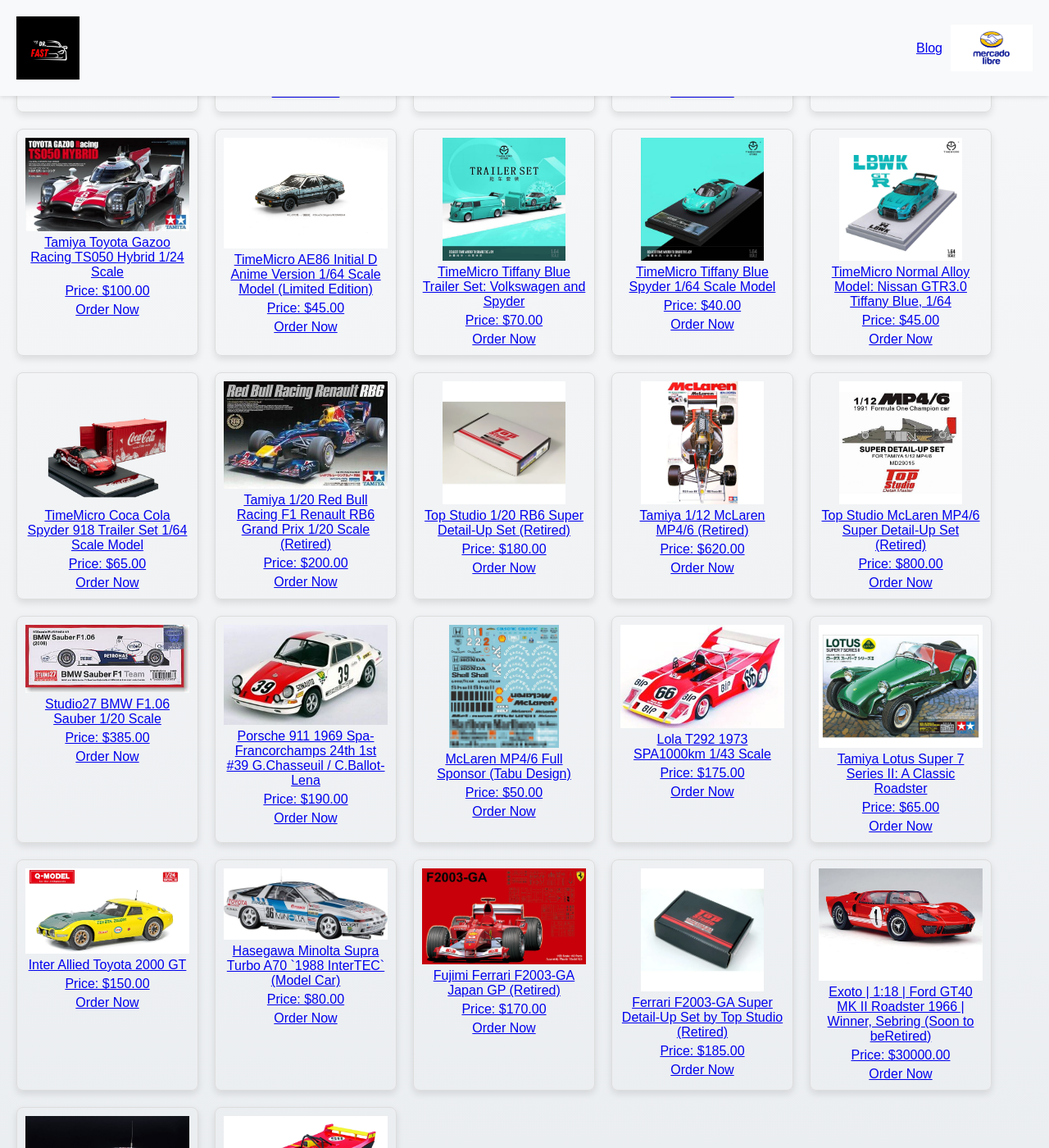
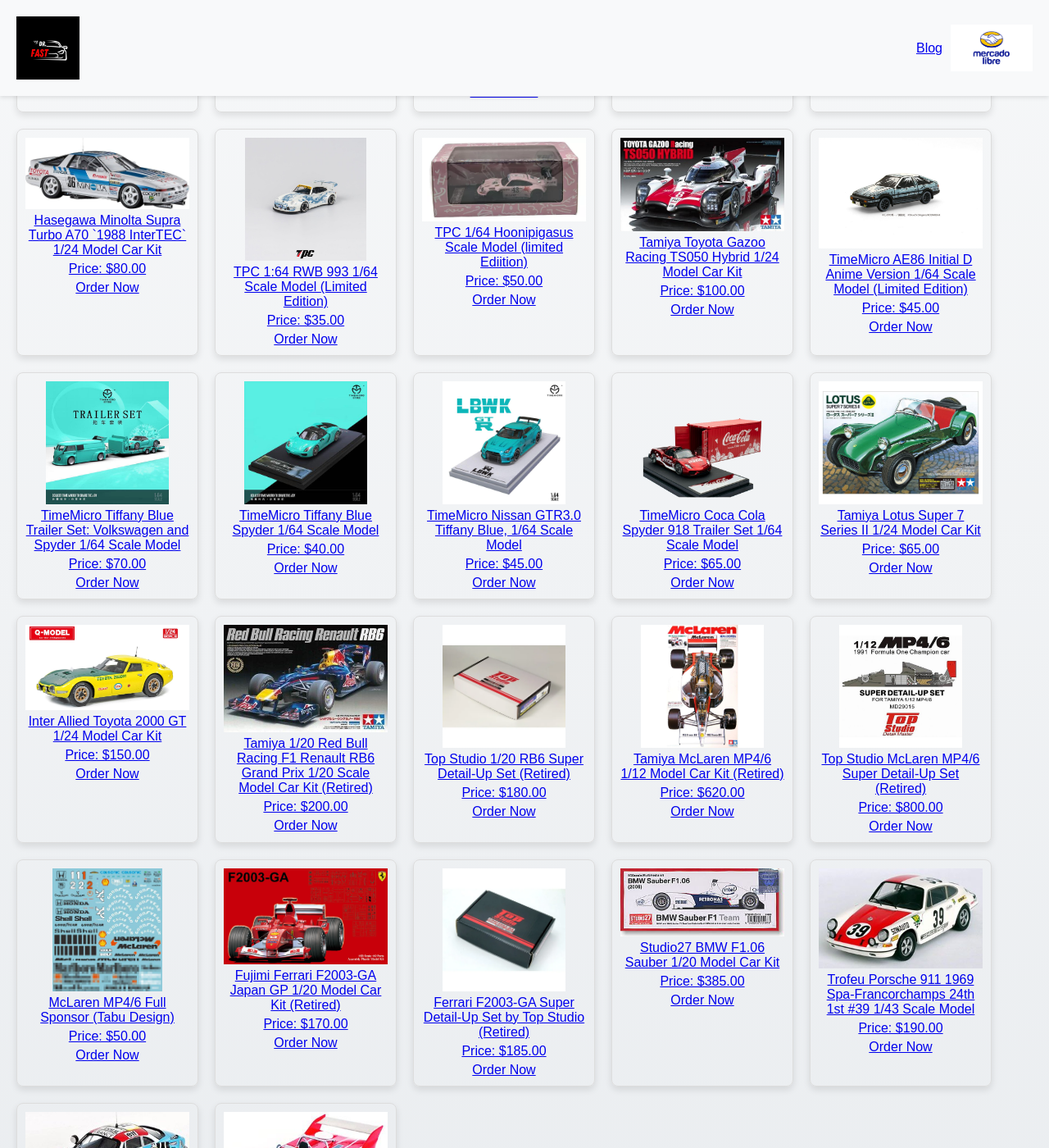
Before and after one commit to drfastfinds/drfastfinds-site, a Jekyll site: the page built from index.markdown, in a window 1280 px wide and 1400 px high, scrolled down 300 px. Shown: the whole window at 82% size. Built offline with Jekyll 4.4.1, drawn with Linux system fonts in a browser that asks for light colours; some of the changed text lies outside the part shown.

Commit message:
Update index.markdown

```diff
--- a/index.markdown
+++ b/index.markdown
@@ -61,6 +61,16 @@
 
 
 <div class="gallery">
+
+<div class="product">
+        <a href="{{ site.baseurl }}/products/nissan-240-rs">
+            <img src="{{ site.baseurl }}/assets/images/nsnr.png" alt="Beemax Nissan 240 RS">
+            <p>Nissan 240 RS '84 Safari Rally 1/24 Model Car Kit</p>
+            <p>Price: $155.00</p>
+            <a href="{{ site.baseurl }}/order" class="order-now">Order Now</a>
+        </a>
+    </div>
+
     <!-- Bugatti Divo -->
 <div class="product">
     <a href="{{ site.baseurl }}/products/bugatti-divo">
@@ -75,18 +85,35 @@
 <div class="product">
     <a href="{{ site.baseurl }}/products/porsche-963">
         <img src="{{ site.baseurl }}/assets/images/963.jpg" alt="Bburago Porsche 963 LMDH #5 Le Mans 1/24 Scale">
-        <p>Bburago Porsche 963 LMDH #5 Le Mans 1/24 Scale</p>
+        <p>Bburago Porsche 963 LMDH #5 Le Mans 1/24 Scale Model</p>
         <p>Price: $40.00</p>
         <p class="sold-out">SOLD OUT</p>
     </a>
 </div>
 
-<!-- Trofeu Alpine A110 -->
 <div class="product">
-    <a href="{{ site.baseurl }}/products/A110">
-        <img src="{{ site.baseurl }}/assets/images/trfa.jpg" alt="Trofeu Alpine A110 1/43 Scale Model">
-        <p>Trofeu Alpine A110 1/43 Scale Model</p>
-        <p>Price: $155.00</p>
+        <a href="{{ site.baseurl }}/products/ferrari-312p">
+            <img src="{{ site.baseurl }}/assets/images/312.jpg" alt="Bburago Ferrari 312P: A Diecast Tribute to Racing History">
+            <p>Bburago Ferrari 312P 1/43 Scale Model</p>
+            <p>Price: $35.00</p>
+            <a href="{{ site.baseurl }}/order" class="order-now">Order Now</a>
+        </a>
+    </div>
+
+<div class="product">
+        <a href="{{ site.baseurl }}/products/ford-gt40-roadster-sebring">
+            <img src="{{ site.baseurl }}/assets/images/fgt.jpg" alt="Exoto | 1:18 | Ford GT40 MK II Roadster 1966 | Winner, Sebring">
+            <p>Exoto 1/18 Ford GT40 MK II Roadster 1966 Winner, Sebring (Soon to beRetired)</p>
+            <p>Price: $30000.00</p>
+            <a href="{{ site.baseurl }}/order" class="order-now">Order Now</a>
+        </a>
+    </div>
+
+ <div class="product">
+    <a href="{{ site.baseurl }}/products/minolta-supra-turbo-a70-1988-intertec">
+        <img src="{{ site.baseurl }}/assets/images/hmin.jpg" alt="Hasegawa Minolta Supra Turbo A70 `1988 InterTEC` (Model Car)">
+        <p>Hasegawa Minolta Supra Turbo A70 `1988 InterTEC` 1/24 Model Car Kit</p>
+        <p>Price: $80.00</p>
         <a href="{{ site.baseurl }}/order" class="order-now">Order Now</a>
     </a>
 </div>
@@ -105,7 +132,7 @@
 <div class="product">
     <a href="{{ site.baseurl }}/products/hoonipigasus">
         <img src="{{ site.baseurl }}/assets/images/hpig-4.jpg" alt="Hoonipigasus: Ken Block's Porsche Racing Legend">
-        <p>TPC 1/64 Hoonipigasus: Ken Block's Porsche Racing Legend</p>
+        <p>TPC 1/64 Hoonipigasus Scale Model (limited Ediition)</p>
         <p>Price: $50.00</p>
         <a href="{{ site.baseurl }}/order" class="order-now">Order Now</a>
     </a>
@@ -115,7 +142,7 @@
 <div class="product">
     <a href="{{ site.baseurl }}/products/toyotagazoo">
         <img src="{{ site.baseurl }}/assets/images/tgaz.jpg" alt="Tamiya Toyota Gazoo Racing TS050 Hybrid 1/24 Scale">
-        <p>Tamiya Toyota Gazoo Racing TS050 Hybrid 1/24 Scale</p>
+        <p>Tamiya Toyota Gazoo Racing TS050 Hybrid 1/24 Model Car Kit</p>
         <p>Price: $100.00</p>
         <a href="{{ site.baseurl }}/order" class="order-now">Order Now</a>
     </a>
@@ -135,7 +162,7 @@
 <div class="product">
     <a href="{{ site.baseurl }}/products/timemicro-tiffany-blue-trailer">
         <img src="{{ site.baseurl }}/assets/images/tftra.jpg" alt="TimeMicro Tiffany Blue Trailer Set: Volkswagen and Spyder">
-        <p>TimeMicro Tiffany Blue Trailer Set: Volkswagen and Spyder</p>
+        <p>TimeMicro Tiffany Blue Trailer Set: Volkswagen and Spyder 1/64 Scale Model</p>
         <p>Price: $70.00</p>
         <a href="{{ site.baseurl }}/order" class="order-now">Order Now</a>
     </a>
@@ -156,7 +183,7 @@
 <div class="product">
     <a href="{{ site.baseurl }}/products/timemicro-nissan-gtr3">
         <img src="{{ site.baseurl }}/assets/images/tmlb.jpg" alt="TimeMicro Normal Alloy Model: Nissan GTR3.0 Tiffany Blue, 1/64">
-        <p>TimeMicro Normal Alloy Model: Nissan GTR3.0 Tiffany Blue, 1/64</p>
+        <p>TimeMicro Nissan GTR3.0 Tiffany Blue, 1/64 Scale Model</p>
         <p>Price: $45.00</p>
         <a href="{{ site.baseurl }}/order" class="order-now">Order Now</a>
     </a>
@@ -172,11 +199,29 @@
     </a>
 </div>
 
+<div class="product">
+        <a href="{{ site.baseurl }}/products/lotus-super-7">
+            <img src="{{ site.baseurl }}/assets/images/lts7.jpg" alt="Tamiya Lotus Super 7 Series II: A Classic Roadster">
+            <p>Tamiya Lotus Super 7 Series II 1/24 Model Car Kit</p>
+            <p>Price: $65.00</p>
+            <a href="{{ site.baseurl }}/order" class="order-now">Order Now</a>
+        </a>
+    </div>
+
+<div class="product">
+        <a href="{{ site.baseurl }}/products/toyota-2000-gt">
+            <img src="{{ site.baseurl }}/assets/images/2000gt-4.png" alt="Inter Allied Toyota 2000 GT">
+            <p>Inter Allied Toyota 2000 GT 1/24 Model Car Kit</p>
+            <p>Price: $150.00</p>
+            <a href="{{ site.baseurl }}/order" class="order-now">Order Now</a>
+        </a>
+    </div>
+
 <!-- Tamiya 1/20 Red Bull Racing F1 Renault RB6 Grand Prix -->
 <div class="product">
     <a href="{{ site.baseurl }}/products/tamiya-redbull-rb6">
         <img src="{{ site.baseurl }}/assets/images/rb6.jpg" alt="Tamiya 1/20 Red Bull Racing F1 Renault RB6 Grand Prix 1/20 Scale">
-        <p>Tamiya 1/20 Red Bull Racing F1 Renault RB6 Grand Prix 1/20 Scale (Retired)</p>
+        <p>Tamiya 1/20 Red Bull Racing F1 Renault RB6 Grand Prix 1/20 Scale Model Car Kit (Retired)</p>
         <p>Price: $200.00</p>
         <a href="{{ site.baseurl }}/order" class="order-now">Order Now</a>
     </a>
@@ -196,7 +241,7 @@
 <div class="product">
     <a href="{{ site.baseurl }}/products/tamiya-mclaren-mp4">
         <img src="{{ site.baseurl }}/assets/images/tmc.jpg" alt="Tamiya 1/12 McLaren MP4/6">
-        <p>Tamiya 1/12 McLaren MP4/6 (Retired)</p>
+        <p>Tamiya McLaren MP4/6 1/12 Model Car Kit (Retired)</p>
         <p>Price: $620.00</p>
         <a href="{{ site.baseurl }}/order" class="order-now">Order Now</a>
     </a>
@@ -212,26 +257,6 @@
     </a>
 </div>
 
-<!-- Studio27 BMW F1.06 Sauber -->
-<div class="product">
-    <a href="{{ site.baseurl }}/products/studio27-bmw-f106">
-        <img src="{{ site.baseurl }}/assets/images/bms.jpg" alt="Studio27 BMW F1.06 Sauber 1/20 Scale">
-        <p>Studio27 BMW F1.06 Sauber 1/20 Scale</p>
-        <p>Price: $385.00</p>
-        <a href="{{ site.baseurl }}/order" class="order-now">Order Now</a>
-    </a>
-</div>
-
-<!-- Porsche 911 1969 Spa-Francorchamps -->
-<div class="product">
-    <a href="{{ site.baseurl }}/products/porsche-911-spa-francorchamps">
-        <img src="{{ site.baseurl }}/assets/images/tp911.jpg" alt="Porsche 911 1969 Spa-Francorchamps 24th 1st #39 G.Chasseuil / C.Ballot-Lena">
-        <p>Porsche 911 1969 Spa-Francorchamps 24th 1st #39 G.Chasseuil / C.Ballot-Lena</p>
-        <p>Price: $190.00</p>
-        <a href="{{ site.baseurl }}/order" class="order-now">Order Now</a>
-    </a>
-</div>
-
 <!-- McLaren MP4/6 Full Sponsor (Tabu Design) -->
 <div class="product">
     <a href="{{ site.baseurl }}/products/mclaren-mp46-tabu-design">
@@ -242,47 +267,10 @@
     </a>
 </div>
 
-<!-- Lola T292 1973 SPA1000km -->
-<div class="product">
-    <a href="{{ site.baseurl }}/products/lola-t292-1973">
-        <img src="{{ site.baseurl }}/assets/images/lola.jpg" alt="Lola T292 1973 SPA1000km 1/43 Scale">
-        <p>Lola T292 1973 SPA1000km 1/43 Scale</p>
-        <p>Price: $175.00</p>
-        <a href="{{ site.baseurl }}/order" class="order-now">Order Now</a>
-    </a>
-</div>
-
-<div class="product">
-        <a href="{{ site.baseurl }}/products/lotus-super-7">
-            <img src="{{ site.baseurl }}/assets/images/lts7.jpg" alt="Tamiya Lotus Super 7 Series II: A Classic Roadster">
-            <p>Tamiya Lotus Super 7 Series II: A Classic Roadster</p>
-            <p>Price: $65.00</p>
-            <a href="{{ site.baseurl }}/order" class="order-now">Order Now</a>
-        </a>
-    </div>
-
-<div class="product">
-        <a href="{{ site.baseurl }}/products/toyota-2000-gt">
-            <img src="{{ site.baseurl }}/assets/images/2000gt-4.png" alt="Inter Allied Toyota 2000 GT">
-            <p>Inter Allied Toyota 2000 GT</p>
-            <p>Price: $150.00</p>
-            <a href="{{ site.baseurl }}/order" class="order-now">Order Now</a>
-        </a>
-    </div>
-
-<div class="product">
-    <a href="{{ site.baseurl }}/products/minolta-supra-turbo-a70-1988-intertec">
-        <img src="{{ site.baseurl }}/assets/images/hmin.jpg" alt="Hasegawa Minolta Supra Turbo A70 `1988 InterTEC` (Model Car)">
-        <p>Hasegawa Minolta Supra Turbo A70 `1988 InterTEC` (Model Car)</p>
-        <p>Price: $80.00</p>
-        <a href="{{ site.baseurl }}/order" class="order-now">Order Now</a>
-    </a>
-</div>
-
 <div class="product">
         <a href="{{ site.baseurl }}/products/ferrari-f2003-ga-japan">
             <img src="{{ site.baseurl }}/assets/images/f2003.jpg" alt="Fujimi Ferrari F2003-GA Japan GP">
-            <p>Fujimi Ferrari F2003-GA Japan GP (Retired)</p>
+            <p>Fujimi Ferrari F2003-GA Japan GP 1/20 Model Car Kit (Retired)</p>
             <p>Price: $170.00</p>
             <a href="{{ site.baseurl }}/order" class="order-now">Order Now</a>
         </a>
@@ -297,31 +285,44 @@
         </a>
     </div>
 
+<!-- Studio27 BMW F1.06 Sauber -->
 <div class="product">
-        <a href="{{ site.baseurl }}/products/ford-gt40-roadster-sebring">
-            <img src="{{ site.baseurl }}/assets/images/fgt.jpg" alt="Exoto | 1:18 | Ford GT40 MK II Roadster 1966 | Winner, Sebring">
-            <p>Exoto | 1:18 | Ford GT40 MK II Roadster 1966 | Winner, Sebring (Soon to beRetired)</p>
-            <p>Price: $30000.00</p>
-            <a href="{{ site.baseurl }}/order" class="order-now">Order Now</a>
-        </a>
-    </div>
+    <a href="{{ site.baseurl }}/products/studio27-bmw-f106">
+        <img src="{{ site.baseurl }}/assets/images/bms.jpg" alt="Studio27 BMW F1.06 Sauber 1/20 Scale">
+        <p>Studio27 BMW F1.06 Sauber 1/20 Model Car Kit</p>
+        <p>Price: $385.00</p>
+        <a href="{{ site.baseurl }}/order" class="order-now">Order Now</a>
+    </a>
+</div>
 
- <div class="product">
-        <a href="{{ site.baseurl }}/products/nissan-240-rs">
-            <img src="{{ site.baseurl }}/assets/images/nsnr.png" alt="Beemax Nissan 240 RS">
-            <p>Nissan 240 RS '84 Safari Rally</p>
-            <p>Price: $155.00</p>
-            <a href="{{ site.baseurl }}/order" class="order-now">Order Now</a>
-        </a>
-    </div>
+<!-- Porsche 911 1969 Spa-Francorchamps -->
+<div class="product">
+    <a href="{{ site.baseurl }}/products/porsche-911-spa-francorchamps">
+        <img src="{{ site.baseurl }}/assets/images/tp911.jpg" alt="Porsche 911 1969 Spa-Francorchamps 24th 1st #39 G.Chasseuil / C.Ballot-Lena">
+        <p>Trofeu Porsche 911 1969 Spa-Francorchamps 24th 1st #39 1/43 Scale Model</p>
+        <p>Price: $190.00</p>
+        <a href="{{ site.baseurl }}/order" class="order-now">Order Now</a>
+    </a>
+</div>
 
+<!-- Trofeu Alpine A110 -->
 <div class="product">
-        <a href="{{ site.baseurl }}/products/ferrari-312p">
-            <img src="{{ site.baseurl }}/assets/images/312.jpg" alt="Bburago Ferrari 312P: A Diecast Tribute to Racing History">
-            <p>Bburago Ferrari 312P: A Diecast Tribute to Racing History</p>
-            <p>Price: $35.00</p>
-            <a href="{{ site.baseurl }}/order" class="order-now">Order Now</a>
-        </a>
-    </div>
+    <a href="{{ site.baseurl }}/products/A110">
+        <img src="{{ site.baseurl }}/assets/images/trfa.jpg" alt="Trofeu Alpine A110 1/43 Scale Model">
+        <p>Trofeu Alpine A110 1974 East African Safari #15 1/43 Scale Model</p>
+        <p>Price: $155.00</p>
+        <a href="{{ site.baseurl }}/order" class="order-now">Order Now</a>
+    </a>
+</div>
+
+<!-- Lola T292 1973 SPA1000km -->
+<div class="product">
+    <a href="{{ site.baseurl }}/products/lola-t292-1973">
+        <img src="{{ site.baseurl }}/assets/images/lola.jpg" alt="Lola T292 1973 SPA1000km 1/43 Scale">
+        <p>Trofeu Lola T292 1973 SPA1000km #66 1/43 Scale MOdel </p>
+        <p>Price: $175.00</p>
+        <a href="{{ site.baseurl }}/order" class="order-now">Order Now</a>
+    </a>
+</div>
 
 </div>
```
